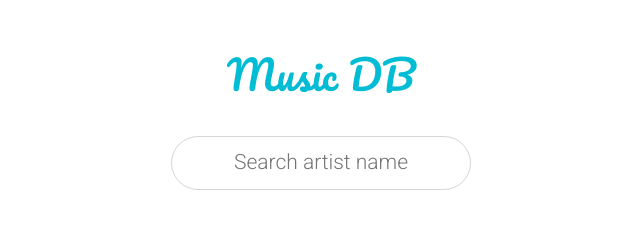
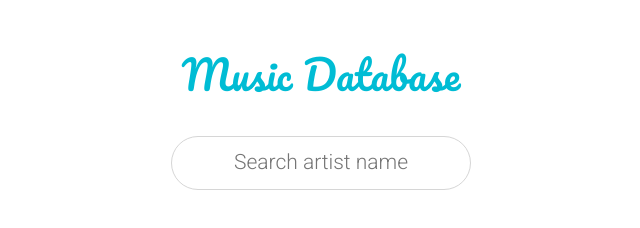
Before and after one commit to Acovid/Music-DB, a plain HTML site: page index.html in a window 1280 px wide. Shown: the whole page, without its empty margins (319-959 px from the left). Drawn offline with nearby package versions, Linux system fonts and the light colour scheme.

Commit message:
Music Database

```diff
--- a/index.html
+++ b/index.html
@@ -21,7 +21,7 @@
     <div class="container">
         <div class="row" id="search_artist">
             <div class="wrapper">
-                <h1>Music DB</h1>
+                <h1>Music Database</h1>
                 <form action="" id="form">
                     <input type="text" placeholder="Search artist name" id="input_search">
                 </form>
```
